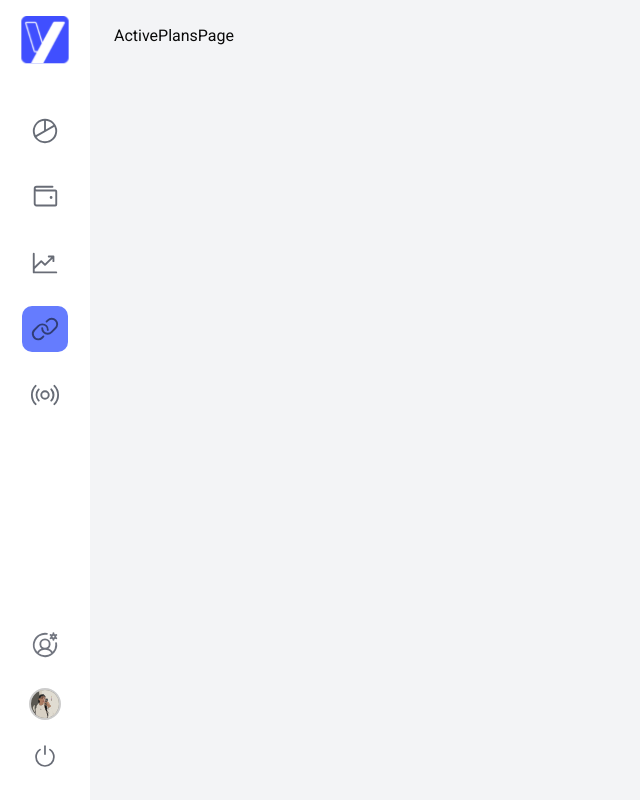
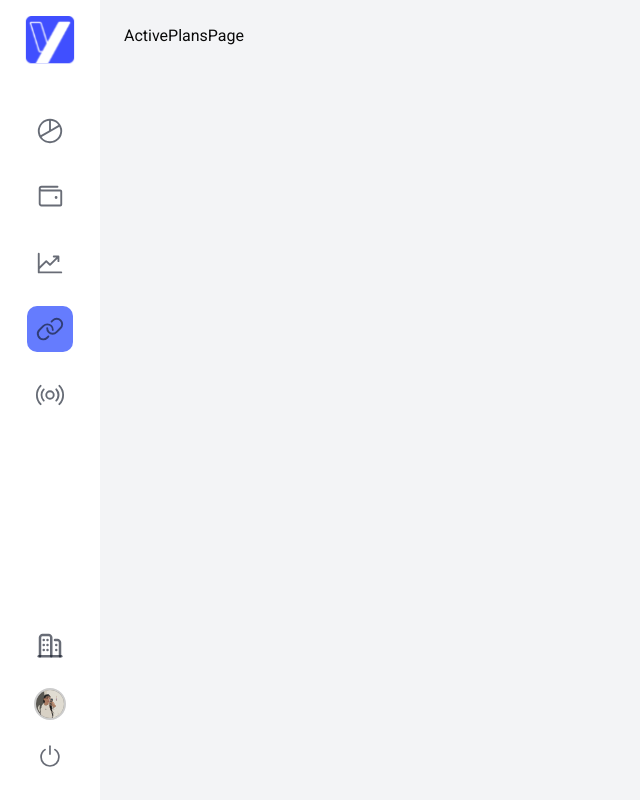
Before and after one commit to devIgor1/empy-frontend, a React (Vite) app: page /admin/active-plans in a window 1280 px wide. Shown: the whole page, without its empty margins (0-640 px from the left). Built offline with nearby package versions, Linux system fonts and the light colour scheme; what react-imask would draw is missing.

Commit message:
feat: enhance Sidebar component with responsive design and new icons, update AuthenticatedLayout for improved spacing

```diff
--- a/src/components/Sidebar.tsx
+++ b/src/components/Sidebar.tsx
@@ -10,36 +10,111 @@ import {
   PiLink,
   PiBroadcast,
 } from "react-icons/pi"
+import { TbBuildings } from "react-icons/tb"
+
 import logoutIcon from "../assets/logout.svg"
 import logoutLightMode from "../assets/logoutLightMode.svg"
 import profileIcon from "../assets/profilePic.svg"
 import { Link, useLocation } from "react-router-dom"
 import empyIcon4 from "../assets/empyIcon4.svg"
+import { useState } from "react"
+import { HiMenu } from "react-icons/hi"
+import empyandLogo from "../assets/empylogohorizontal4.svg"
 
 export default function Sidebar() {
+  const [sideBarInfo, setSideBarInfo] = useState(false)
+  const [mobileOpen, setMobileOpen] = useState(false)
   const location = useLocation()
   const isAdmin = location.pathname.includes("/admin")
 
+  const toggleSideBarInfo = () => {
+    setSideBarInfo(!sideBarInfo)
+  }
+
+  const handleMobileSidebar = () => {
+    setMobileOpen((prev) => !prev)
+  }
+
   return (
+    <>
+      <button
+        className="md:hidden fixed top-4 left-4 z-50 bg-white rounded-full p-2 shadow"
+        onClick={handleMobileSidebar}
+        aria-label="Abrir menu"
+      >
+        <HiMenu size={28} />
+      </button>
+
+      {/* Overlay escuro no mobile */}
+      {mobileOpen && (
         <div
-      className={`w-[90px] ${
-        isAdmin ? "bg-white empy-text-gray" : "bg-[#2F51FB] text-white"
-      } min-h-screen flex flex-col items-center py-4 transition-all duration-300`}
+          className="fixed inset-0 bg-black/50 bg-opacity-40 z-40 md:hidden"
+          onClick={handleMobileSidebar}
+        />
+      )}
+
+      {/* Sidebar responsiva */}
+      <div
+        className={`
+          ${
+            sideBarInfo
+              ? "w-[250px] items-start pl-4"
+              : "w-[100px] items-center"
+          }
+          ${isAdmin ? "bg-white empy-text-gray" : "bg-[#2F51FB] text-white"}
+          min-h-screen flex flex-col py-4 transition-all duration-300
+          fixed z-50 top-0 left-0
+          md:static md:z-auto
+          ${mobileOpen ? "translate-x-0" : "-translate-x-full"}
+          md:translate-x-0
+        `}
+        style={{ maxWidth: sideBarInfo ? 250 : 100 }}
       >
         {isAdmin ? (
-        <img src={empyIcon4} alt="Logo" className="w-full h-12 mb-6" />
+          <button onClick={() => toggleSideBarInfo()}>
+            <div
+              className={`w-full flex ${
+                sideBarInfo ? "justify-start pl-4" : "justify-center"
+              }`}
+            >
+              <img
+                src={sideBarInfo ? empyandLogo : empyIcon4}
+                alt="Logo"
+                className="h-12 mb-6 cursor-pointer"
+              />
+            </div>
+          </button>
         ) : (
-        <img src={empyLogo} alt="Logo" className="w-full h-12 mb-6" />
+          <div
+            className={`w-full flex ${
+              sideBarInfo ? "justify-start pl-4" : "justify-center"
+            }`}
+          >
+            <img src={empyLogo} alt="Logo" className="h-12 mb-6" />
+          </div>
         )}
 
-      <nav className="flex flex-col gap-5 items-center p-5">
+        <nav
+          className={`flex flex-col gap-5 p-5 w-full ${
+            sideBarInfo ? "items-start pl-4" : "items-center"
+          }`}
+        >
           <span
             className={`rounded-lg p-2 cursor-pointer ${
               isAdmin ? "hover:bg-gray-200" : "hover:bg-[#657CFE]"
             }`}
           >
             {isAdmin ? (
+              <div
+                className={`flex gap-2 ${
+                  sideBarInfo
+                    ? "items-center justify-start pl-4"
+                    : "items-center justify-center"
+                }`}
+              >
                 <PiChartPie size={30} color="#121929A3" />
+                {sideBarInfo && <p className="text-base">Dashboard</p>}
+              </div>
             ) : (
               <CiSearch size={30} />
             )}
@@ -50,7 +125,16 @@ export default function Sidebar() {
             }`}
           >
             {isAdmin ? (
+              <div
+                className={`flex gap-2 ${
+                  sideBarInfo
+                    ? "items-center justify-start pl-4"
+                    : "items-center justify-center"
+                }`}
+              >
                 <PiWallet size={30} color="#121929A3" />
+                {sideBarInfo && <p className="text-base">Wallet</p>}
+              </div>
             ) : (
               <PiMoneyLight size={30} />
             )}
@@ -61,24 +145,74 @@ export default function Sidebar() {
             }`}
           >
             {isAdmin ? (
+              <div
+                className={`flex gap-2 ${
+                  sideBarInfo
+                    ? "items-center justify-start pl-4"
+                    : "items-center justify-center"
+                }`}
+              >
                 <PiChartLineUp size={30} color="#121929A3" />
+                {sideBarInfo && <p className="text-base">Power Bi</p>}
+              </div>
             ) : (
               <PiCoinsLight size={30} color="#3B51FF" />
             )}
           </span>
           {isAdmin && (
             <span className="rounded-lg p-2 cursor-pointer bg-[#657CFE]">
+              <div
+                className={`flex gap-2 ${
+                  sideBarInfo
+                    ? "items-center justify-start pl-4"
+                    : "items-center justify-center"
+                }`}
+              >
                 <PiLink size={30} color="#121929A3" />
+                {sideBarInfo && <p className="text-base">Planos</p>}
+              </div>
             </span>
           )}
           {isAdmin && (
             <span className="cursor-pointer hover:bg-gray-200 rounded-lg p-2">
+              <div
+                className={`flex gap-2 ${
+                  sideBarInfo
+                    ? "items-center justify-start pl-4"
+                    : "items-center justify-center"
+                }`}
+              >
                 <PiBroadcast size={30} color="#121929A3" />
+                {sideBarInfo && <p className="text-base">Lives</p>}
+              </div>
             </span>
           )}
         </nav>
 
-      <div className="mt-auto flex flex-col items-center gap-6 pb-4">
+        <div
+          className={`mt-auto flex flex-col gap-6 pb-4 w-full ${
+            sideBarInfo ? "items-start pl-4" : "items-center"
+          }`}
+        >
+          {isAdmin ? (
+            <Link
+              to="/my-plan"
+              className={`p-1 rounded-lg ${
+                isAdmin ? "hover:bg-gray-200" : "hover:bg-[#657cfe]"
+              }`}
+            >
+              <div
+                className={`flex gap-2 w-full ${
+                  sideBarInfo
+                    ? "items-center justify-start pl-4"
+                    : "items-center justify-center"
+                }`}
+              >
+                <TbBuildings size={30} color="#121929A3" />
+                {sideBarInfo && <p className="text-base">Empresas</p>}
+              </div>
+            </Link>
+          ) : (
             <Link
               to="/admin/active-plans"
               className={`p-1 rounded-lg ${
@@ -87,8 +221,20 @@ export default function Sidebar() {
             >
               <PiUserCircleGear size={30} />
             </Link>
+          )}
           <span>
-          <div className="relative">
+            <div
+              className={`relative ${
+                sideBarInfo ? "self-start" : "self-center"
+              } w-full`}
+            >
+              <div
+                className={`flex ${
+                  sideBarInfo
+                    ? "items-center justify-start pl-4"
+                    : "items-center justify-center"
+                } gap-2 w-full`}
+              >
                 <img
                   src={profileIcon}
                   alt="Foto do usuário"
@@ -98,15 +244,26 @@ export default function Sidebar() {
                       : "border-white/20 hover:border-white/40"
                   } cursor-pointer transition-all duration-200`}
                 />
+                {sideBarInfo && <p className="text-base">Usuário</p>}
+              </div>
             </div>
           </span>
           <span>
             {isAdmin ? (
+              <div
+                className={`flex gap-2 w-full ${
+                  sideBarInfo
+                    ? "items-center justify-start pl-4"
+                    : "items-center justify-center"
+                }`}
+              >
                 <img
                   src={logoutLightMode}
                   alt="Logout"
                   className="w-6 h-6 cursor-pointer"
                 />
+                {sideBarInfo && <p className="text-base">Sair</p>}
+              </div>
             ) : (
               <img
                 src={logoutIcon}
@@ -117,5 +274,6 @@ export default function Sidebar() {
           </span>
         </div>
       </div>
+    </>
   )
 }
--- a/src/layouts/AuthenticatedLayout.tsx
+++ b/src/layouts/AuthenticatedLayout.tsx
@@ -4,7 +4,9 @@ const AuthenticatedLayout = ({ children }: { children: React.ReactNode }) => {
   return (
     <div className="flex">
       <Sidebar />
-      <main className="flex-1 p-6 bg-gray-100 min-h-screen">{children}</main>
+      <main className="flex-1 p-6 bg-gray-100 min-h-screen pt-20 md:pt-6">
+        {children}
+      </main>
     </div>
   )
 }
```
Also changed, not shown: src/assets/empylogohorizontal4.svg (added). Lines whose indentation alone changed are shown as unchanged.
